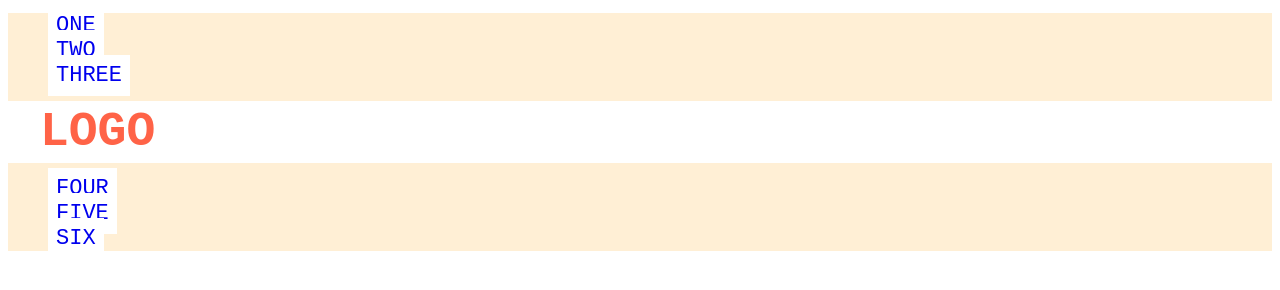
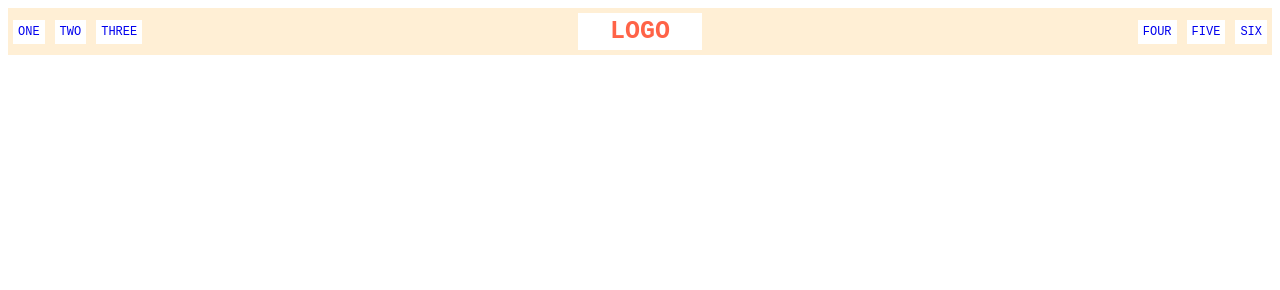
Before and after one commit to DozenMarco/flex, a plain HTML site: page 02-flex-header/index.html in a window 1280 px wide. Drawn offline with Linux system fonts and the light colour scheme.

Commit message:
finish second exercise

```diff
--- a/02-flex-header/style.css
+++ b/02-flex-header/style.css
@@ -1,10 +1,21 @@
+* {
+  padding: 0px;
+}
+
+
 .header  {
   font-family: monospace;
   background: papayawhip;
+  display: flex;
+  justify-content: space-between;
+  align-items: center;
+  padding: 5px;
 }
 
+
+
 .logo {
-  font-size: 48px;
+  font-size: 25px;
   font-weight: 900;
   color: tomato;
   background: white;
@@ -14,12 +25,16 @@
 ul {
   /* this removes the dots on the list items*/
   list-style-type: none;
+  display: flex;
+  gap: 10px;
+  padding: 0px;
+  margin: 0px;
 }
 
 a {
-  font-size: 22px;
+  font-size: 12px;
   background: white;
-  padding: 8px;
+  padding: 5px;
   /* this removes the line under the links */
   text-decoration: none;
 }
```
